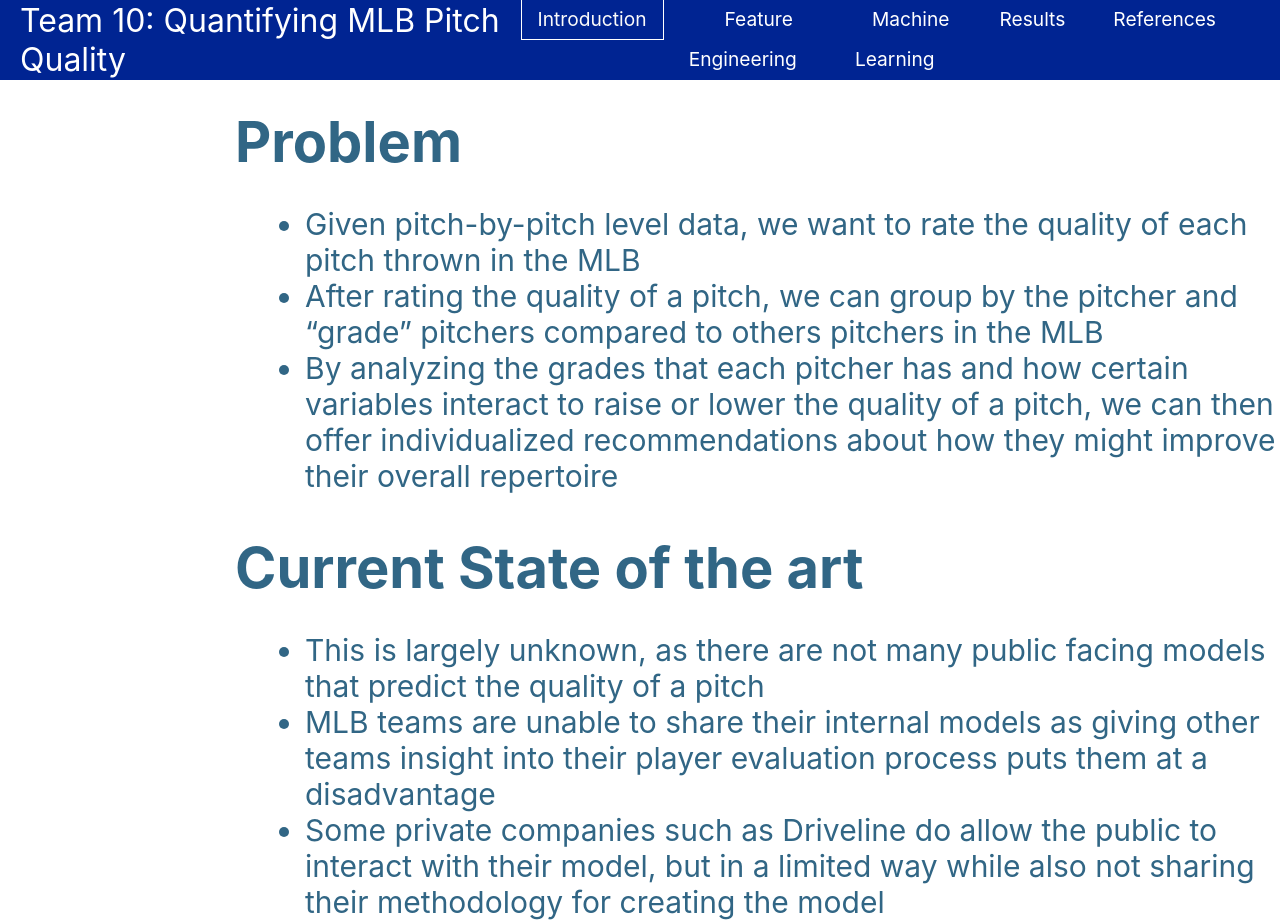
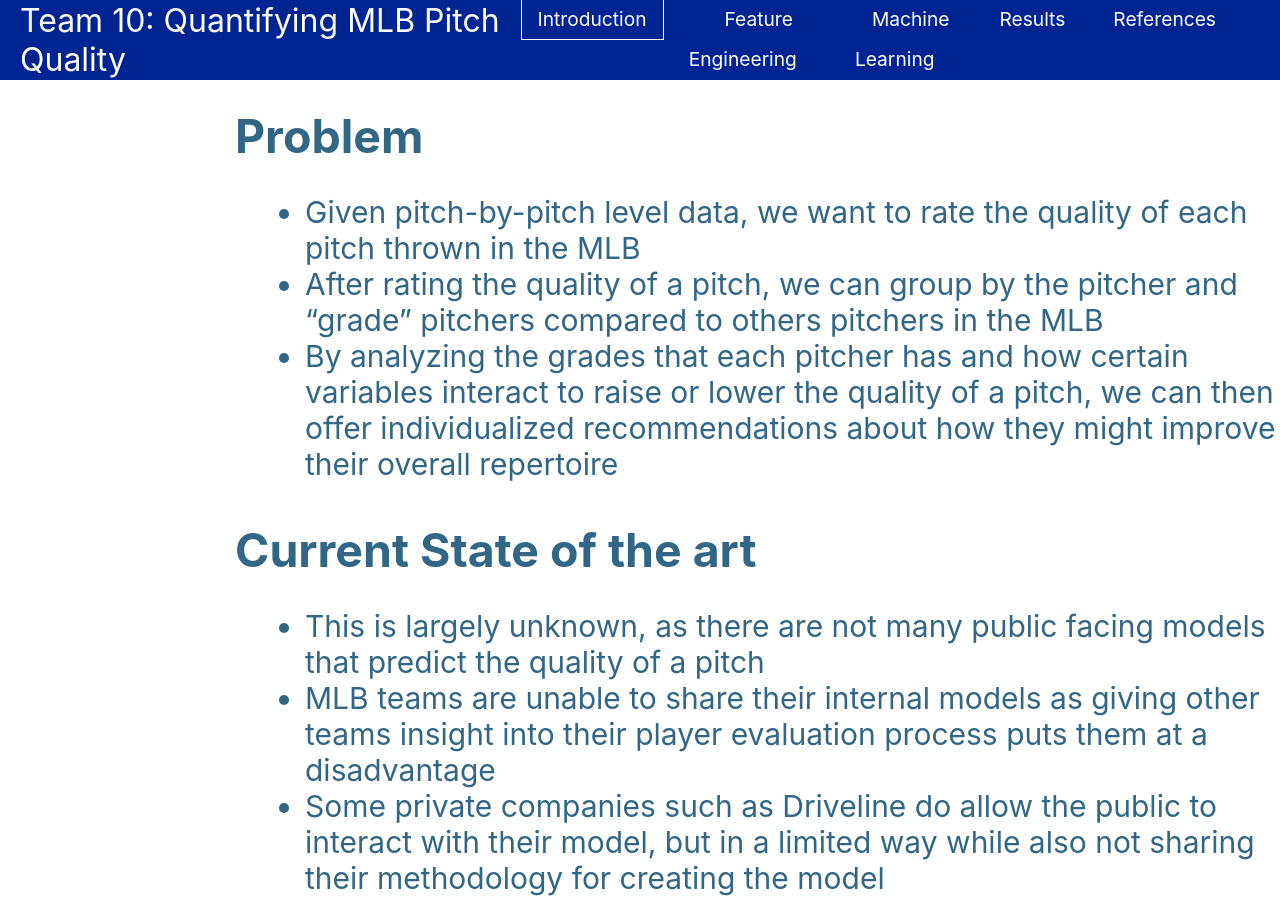
Before and after one commit to jaredjoo/pitch-quality, a React (Create React App) app: page / in a window 1280 px wide. After the commit the page ends 896 px from the top, so only its background shows below. Built offline with nearby package versions, Linux system fonts and the light colour scheme.

Commit message:
modified header font

```diff
--- a/src/components/Pages/Introduction.js
+++ b/src/components/Pages/Introduction.js
@@ -4,18 +4,18 @@ export const Introduction = () => {
   return (
 
     <div style={{textAlign: 'left', paddingLeft: '235px', marginTop: '-100px'}}>
-      <h4>
+      <h5>
         Problem
-      </h4>
+      </h5>
       <ul style={{fontSize: '30px', paddingLeft: '70px', marginTop: '30px', maxWidth: '1200px'}}>
         <li style={{wordWrap: 'break-word'}}>Given pitch-by-pitch level data, we want to rate the quality of each pitch thrown in the MLB</li>
         <li style={{wordWrap: 'break-word'}}>After rating the quality of a pitch, we can group by the pitcher and “grade” pitchers compared to others pitchers in the MLB</li>
         <li style={{wordWrap: 'break-word'}}>By analyzing the grades that each pitcher has and how certain variables interact to raise or lower the quality of a pitch, we can then offer individualized recommendations about how they might improve their overall repertoire</li>
       </ul>
       {/* <video src="https://www.mlb.com/video/cal-raleigh-strikes-out-swinging-ltlpc3?q=ohtani%20splitter%20strikeouts&cp=MIXED&qt=FREETEXT&p=0" loop autoplay style={{marginTop: '20px', width: '100%', height: 'auto'}}></video> */}
-      <h4 style= {{marginTop: '40px'}}>
+      <h5 style= {{marginTop: '40px'}}>
         Current State of the art
-      </h4>
+      </h5>
       <ul style={{fontSize: '30px', paddingLeft: '70px', marginTop: '30px', maxWidth: '1200px'}}>
         <li style={{wordWrap: 'break-word'}}>This is largely unknown, as there are not many public facing models that predict the quality of a pitch</li>
         <li style={{wordWrap: 'break-word'}}>MLB teams are unable to share their internal models as giving other teams insight into their player evaluation process puts them at a disadvantage</li>
--- a/src/components/Pages/MachineLearning.js
+++ b/src/components/Pages/MachineLearning.js
@@ -6,7 +6,7 @@ export const MachineLearning = () => {
   return (
     <div>
       <div style={{ textAlign: "left", paddingLeft: "235px", marginTop: "-100px" }}>
-        <h4>Types of Potential Models</h4>
+        <h5>Types of Potential Models</h5>
         <ul style={{ fontSize: "30px", paddingLeft: "70px", marginTop: "30px", maxWidth: "1200px" }}>
           <li style={{ wordWrap: "break-word" }}>Random Forest</li>
           <li style={{ wordWrap: "break-word" }}>XgBoost</li>
```
